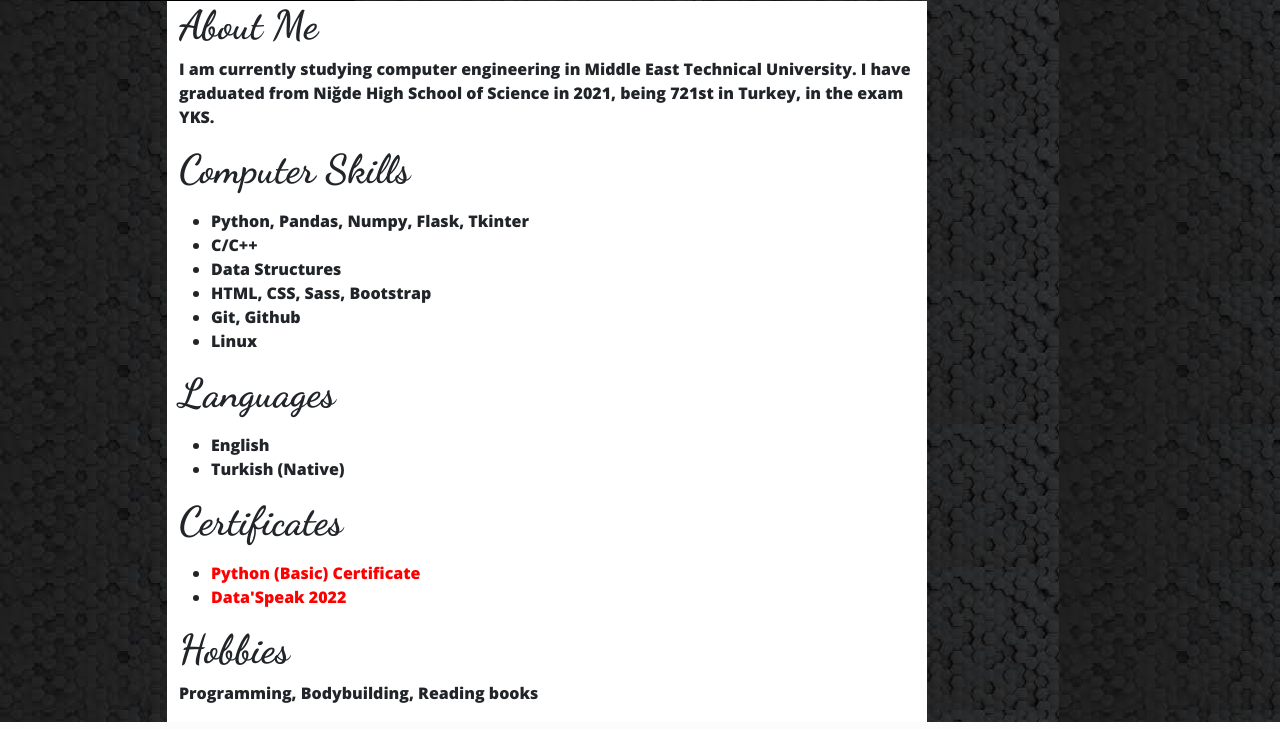
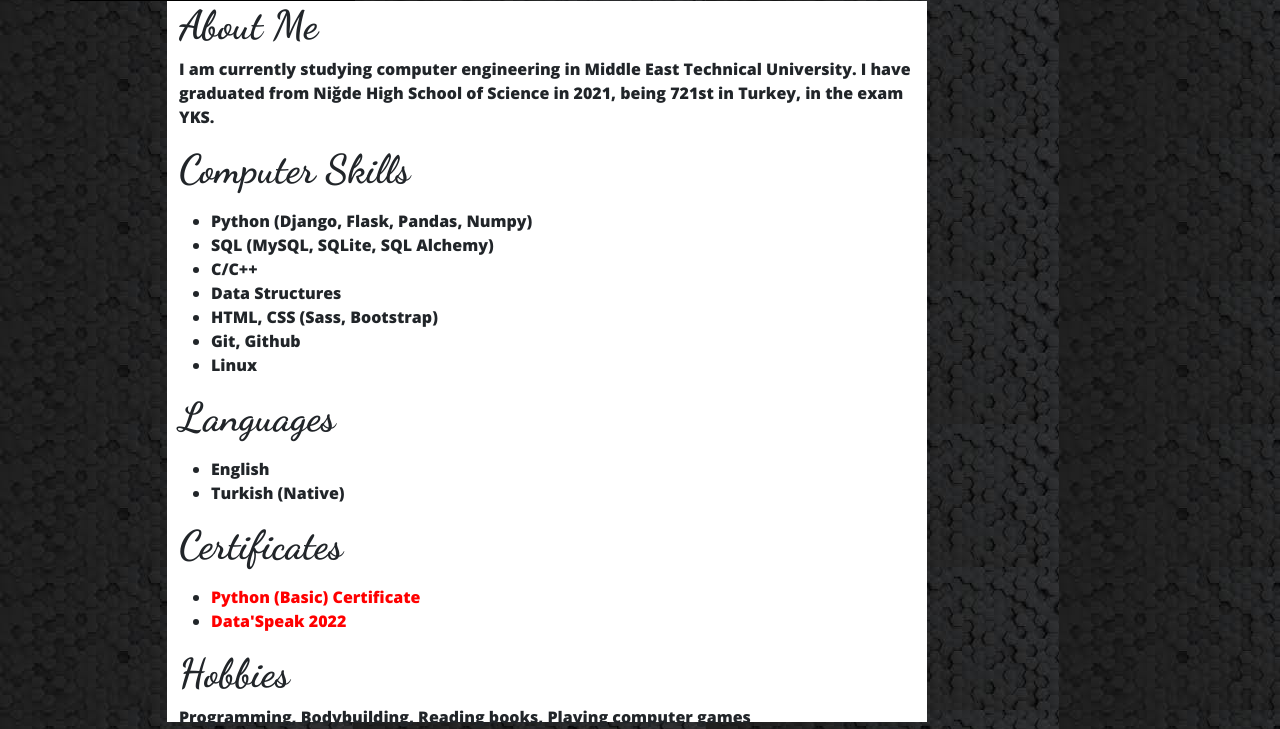
Before and after one commit to B-Akcan/Personal-Website, a Flask app: page /about in a window 1280 px wide. Shown: the part 720-1449 px from the top of the page. Run offline with Flask 3, Linux system fonts and the light colour scheme.

Commit message:
Update about.html

```diff
--- a/templates/about.html
+++ b/templates/about.html
@@ -10,10 +10,11 @@
 <h1>Computer Skills</h1>
 <p>
     <ul>
-        <li>Python, Pandas, Numpy, Flask, Tkinter</li>
+        <li>Python (Django, Flask, Pandas, Numpy)</li>
+        <li>SQL (MySQL, SQLite, SQL Alchemy)</li>
         <li>C/C++</li>
         <li>Data Structures</li>
-        <li>HTML, CSS, Sass, Bootstrap</li>
+        <li>HTML, CSS (Sass, Bootstrap)</li>
         <li>Git, Github</li>
         <li>Linux</li>
     </ul>
@@ -36,6 +37,7 @@
 <p>
     Programming,
     Bodybuilding,
-    Reading books
+    Reading books,
+    Playing computer games
 </p>
 {% endblock %}
```
